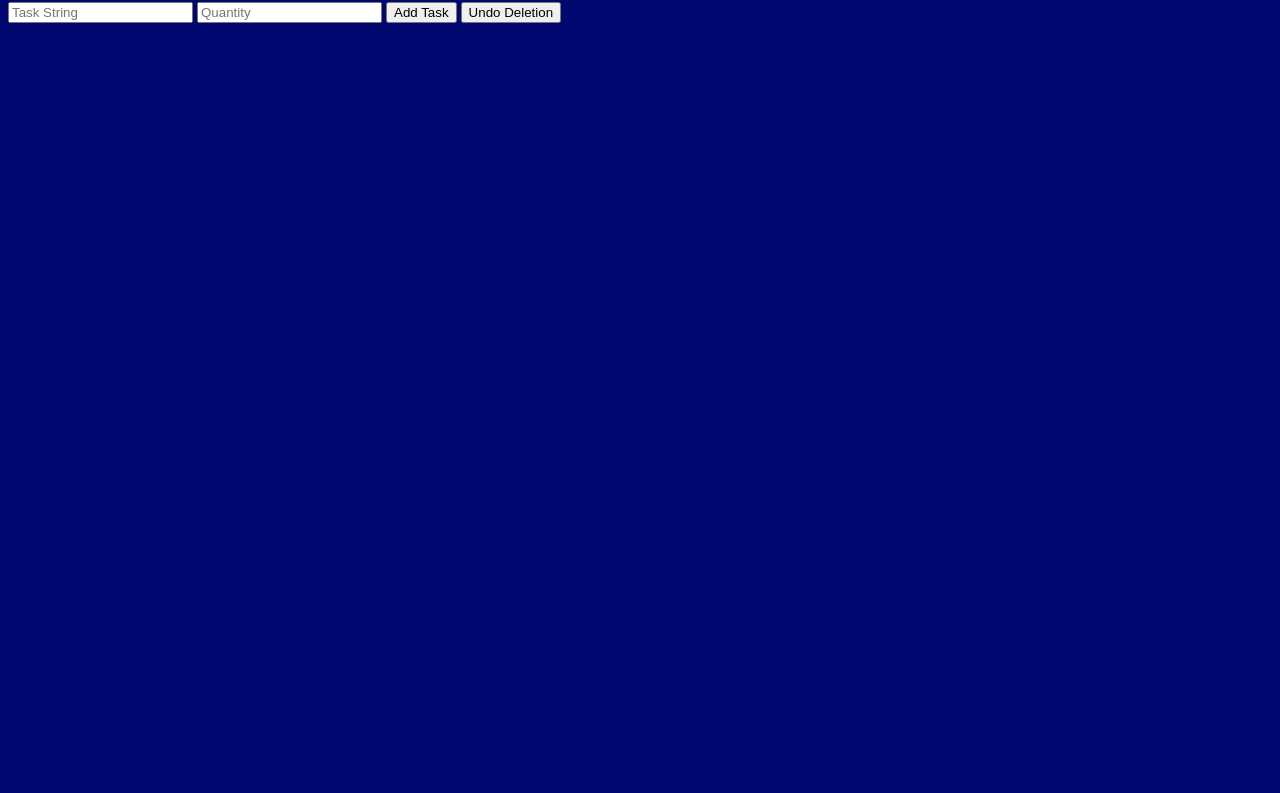
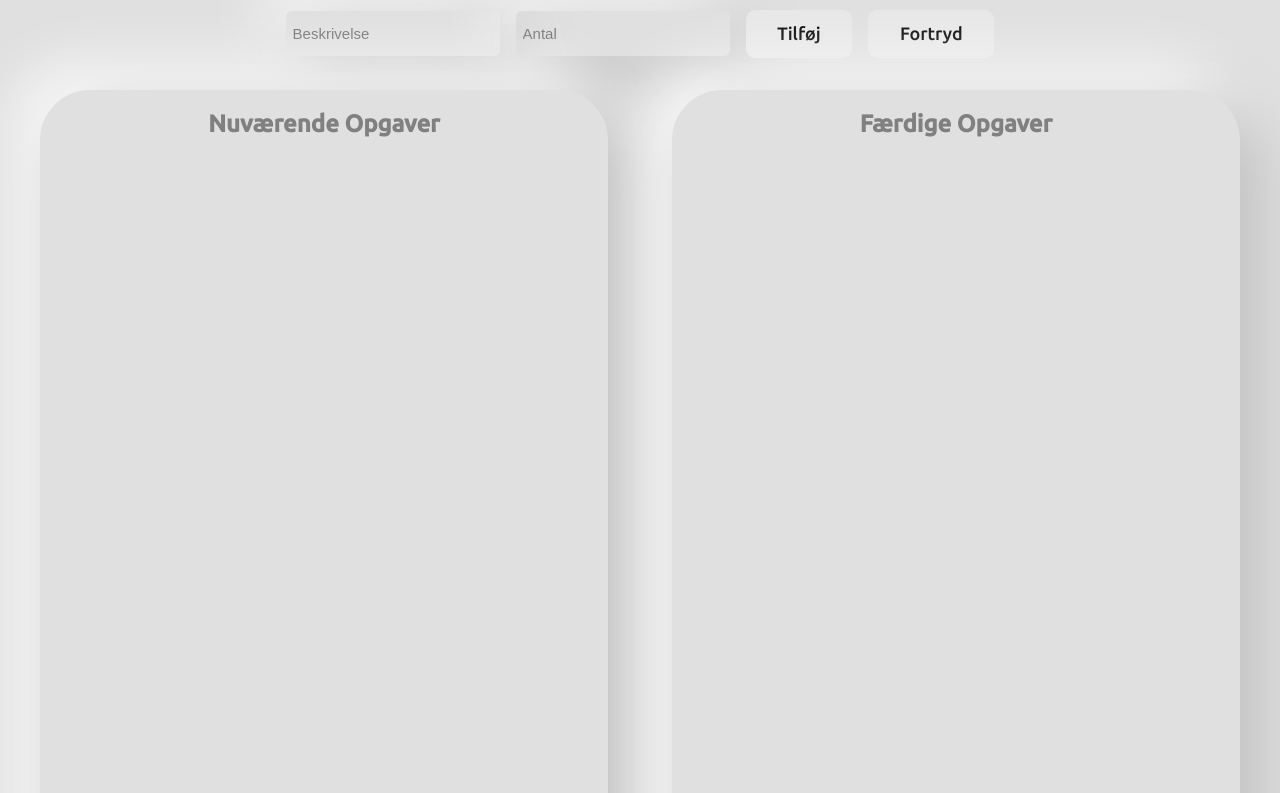
Before and after one commit to Marv0659/Todo-Liste, a plain HTML site: page index.html in a window 1280 px wide. Shown: the part 78-871 px from the top of the page. Before the commit the page ends 800 px from the top, so only its background shows below. Drawn offline with Linux system fonts and the light colour scheme.

Commit message:
added færdighe opgave og ny knap og nyt design

```diff
--- a/app.js
+++ b/app.js
@@ -2,9 +2,15 @@ const taskList = document.getElementById("taskList");
 const taskStringInput = document.getElementById("taskString");
 const quantityInput = document.getElementById("quantity");
 const undoButton = document.querySelector("button");
+const addTaskBttn = document.querySelector("#addTaskbtn");
+const undoBttn = document.querySelector("#undoTaskbtn");
+
+addTaskBttn.addEventListener("click",addTask);
+undoBttn.addEventListener("click", undoDeletion);
 
 let tasks = [];
 let deletedTasks = [];
+let completedTasks = [];
 
 function addTask() {
     const taskString = taskStringInput.value;
@@ -37,6 +43,21 @@ function undoDeletion() {
             }
         }
 
+        function markAsDone(taskId) {
+            const taskIndex = tasks.findIndex(task => task.id === taskId);
+
+            if (taskIndex !== -1) {
+                const completedTask = tasks.splice(taskIndex, 1)[0];
+                completedTasks.push(completedTask);
+                renderTasks();
+                renderCompletedTasks();
+            }
+        }
+
+
+
+
+
         function clearInputs() {
             taskStringInput.value = "";
             quantityInput.value = "";
@@ -46,11 +67,24 @@ function undoDeletion() {
             taskList.innerHTML = "";
             tasks.forEach(task => {
                 const li = document.createElement("li");
-                li.textContent = `ID: ${task.id}, Task: ${task.taskString}, Quantity: ${task.quantity}`;
+                li.textContent = `( ${task.id} ), ${task.taskString} | ${task.quantity}`;
                 const deleteButton = document.createElement("button");
+                const doneButton = document.createElement("button");
                 deleteButton.textContent = "Delete";
+                doneButton.textContent = "Done";
+                doneButton.onclick = () => markAsDone(task.id);
                 deleteButton.onclick = () => deleteTask(task.id);
                 li.appendChild(deleteButton);
+                li.appendChild(doneButton);
                 taskList.appendChild(li);
             });
         }
+
+        function renderCompletedTasks() {
+            completedTaskList.innerHTML = "";
+            completedTasks.forEach(task => {
+                const li = document.createElement("li");
+                li.textContent = `( ${task.id} ), ${task.taskString} | ${task.quantity}`;
+                completedTaskList.appendChild(li);
+            });
+        }
--- a/index.html
+++ b/index.html
@@ -4,18 +4,41 @@
     <meta charset="UTF-8">
     <meta name="viewport" content="width=device-width, initial-scale=1.0">
     <link rel="stylesheet" href="style.css">
+    <link rel="preconnect" href="https://fonts.googleapis.com">
+<link rel="preconnect" href="https://fonts.gstatic.com" crossorigin>
+<link href="https://fonts.googleapis.com/css2?family=Ubuntu:wght@500&display=swap" rel="stylesheet">
 
     <title>Todo Liste</title>
 </head>
 <body>
-    <h1>Marv's Todo Liste</h1>
-    <div>
-        <input type="text" id="taskString" placeholder="Task String" required>
-        <input type="number" id="quantity" placeholder="Quantity" required>
-        <button onclick="addTask()">Add Task</button>
-        <button onclick="undoDeletion()">Undo Deletion</button>
+    <div class="headerContainer">
+    <div class="header"><h1 >Marv's Todo Liste</h1></div>
+</div>
+
+
+     <div class="inputContainer">
+        <input type="text" id="taskString" placeholder="Beskrivelse" required>
+        <input type="number" id="quantity" placeholder="Antal" required>
+        <button id="addTaskbtn">Tilføj</button>
+        <button id="undoTaskbtn">Fortryd</button>
     </div>
+
+
+
+
+    <div class="container">
+    <div class="taskListDiv">
+        <h2>Nuværende Opgaver</h1>
     <ul id="taskList"></ul>
+    </div>
+
+    <div class="completedTaskListDiv">
+        <h2>Færdige Opgaver</h1>
+            <div class="ulDiv">
+        <ul id="completedTaskList"></ul>
+    </div>
+    </div>
+</div>
 
 
 </body>
--- a/style.css
+++ b/style.css
@@ -1,7 +1,118 @@
 body{
-    background-color: #00076f;
+    background-color: #e0e0e0;
 }
 
-h1{
-    color: #9f45b0;
+h1, h2{
+    color: grey;
+    font-family: 'Ubuntu', sans-serif;
+
 }
+
+
+
+
+.header{
+    display: flex;
+    justify-content: center;
+    color: grey;
+}
+
+.header h1 {
+    color: grey;
+}
+
+.container{
+    display: grid;
+    grid-template-columns: 1fr 1fr;
+
+}
+
+
+.completedTaskListDiv, .taskListDiv{
+    display: flex;
+    flex-direction: column;
+    justify-content: top;
+    align-items: center;
+    background: #e0e0e0;
+    margin: 2rem;
+    border-radius: 50px;
+    box-shadow:  20px 20px 60px #bebebe,
+             -20px -20px 60px #ffffff;
+    height: 55rem;
+
+}
+
+.ulDiv{
+    display: flex;
+    flex-direction: column;
+}
+
+ul{
+    color: grey;
+    font-family: 'Ubuntu', sans-serif;
+    font-size: 2rem;
+    border-radius: 10px;
+    border-radius: 10px;
+background: #e0e0e0;
+box-shadow:  20px 20px 60px #bebebe,
+             -20px -20px 60px #ffffff;
+}
+
+li{
+    margin: 1.5rem;
+}
+
+
+
+
+button {
+    color: #090909;
+    font-family: 'Ubuntu', sans-serif;
+    padding: 0.7em 1.7em;
+    font-size: 18px;
+    border-radius: 0.5em;
+    background: #e8e8e8;
+    border: 1px solid #e8e8e8;
+    transition: all .3s;
+
+  }
+
+
+
+  button:hover {
+    border: 1px solid white;
+  }
+
+  button:active {
+    box-shadow:  20px 20px 60px #bebebe,
+             -20px -20px 60px #ffffff;
+  }
+
+  .inputContainer{
+    display: flex;
+    justify-content: center;
+    align-items: center;
+    gap: 1rem;
+
+  }
+
+  input {
+    width: 200px;
+    height: 45px;
+    border: none;
+    outline: none;
+    padding: 0px 7px;
+    border-radius: 6px;
+    color: #fff;
+    font-size: 15px;
+    background-color: transparent;
+    box-shadow:  20px 20px 60px #bebebe,
+             -20px -20px 60px #ffffff;
+  }
+
+  input:focus {
+    border: 2px solid transparent;
+    color: black;
+    box-shadow:  20px 20px 60px #bebebe,
+             -20px -20px 60px #ffffff;
+  }
```
